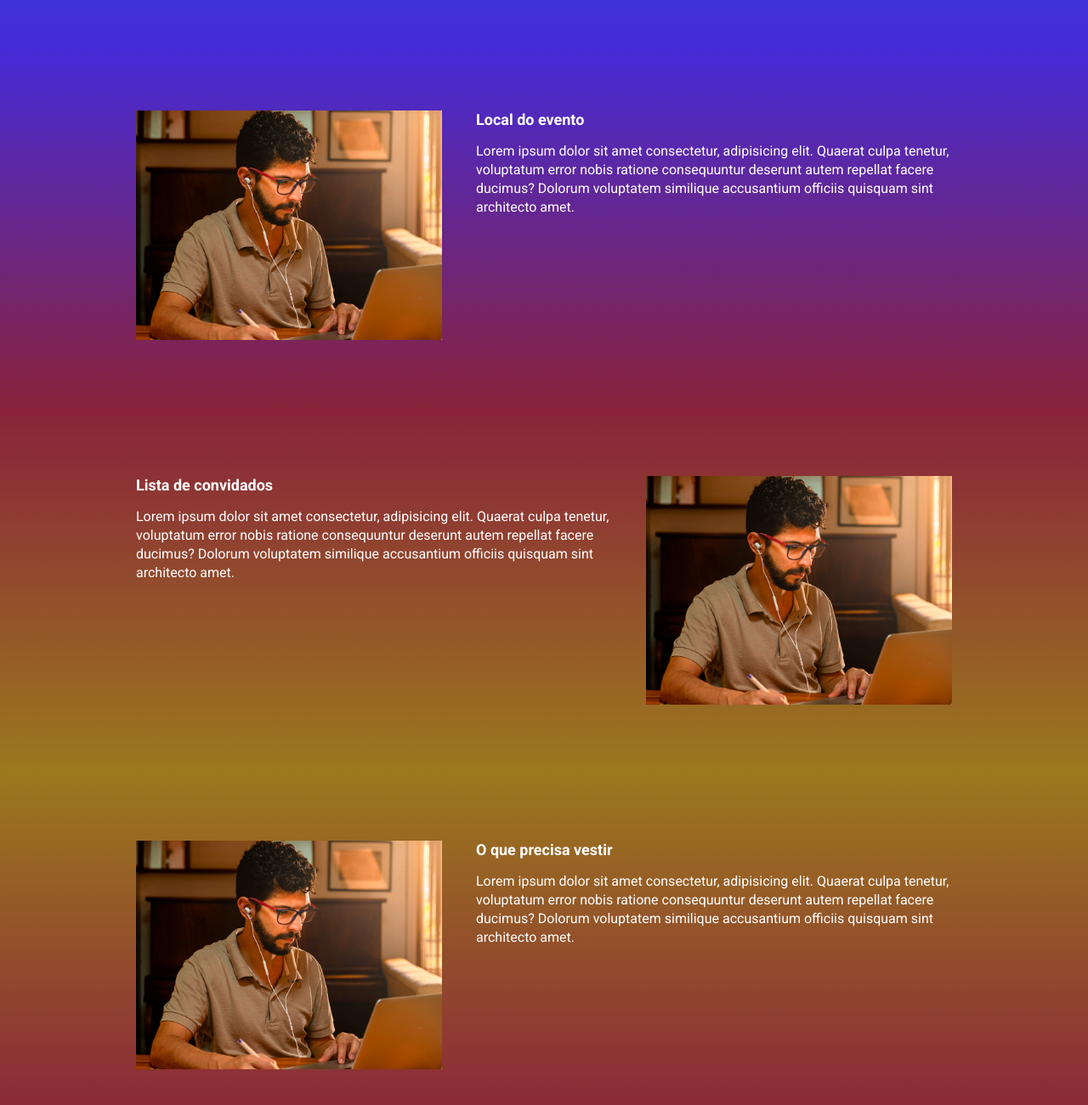
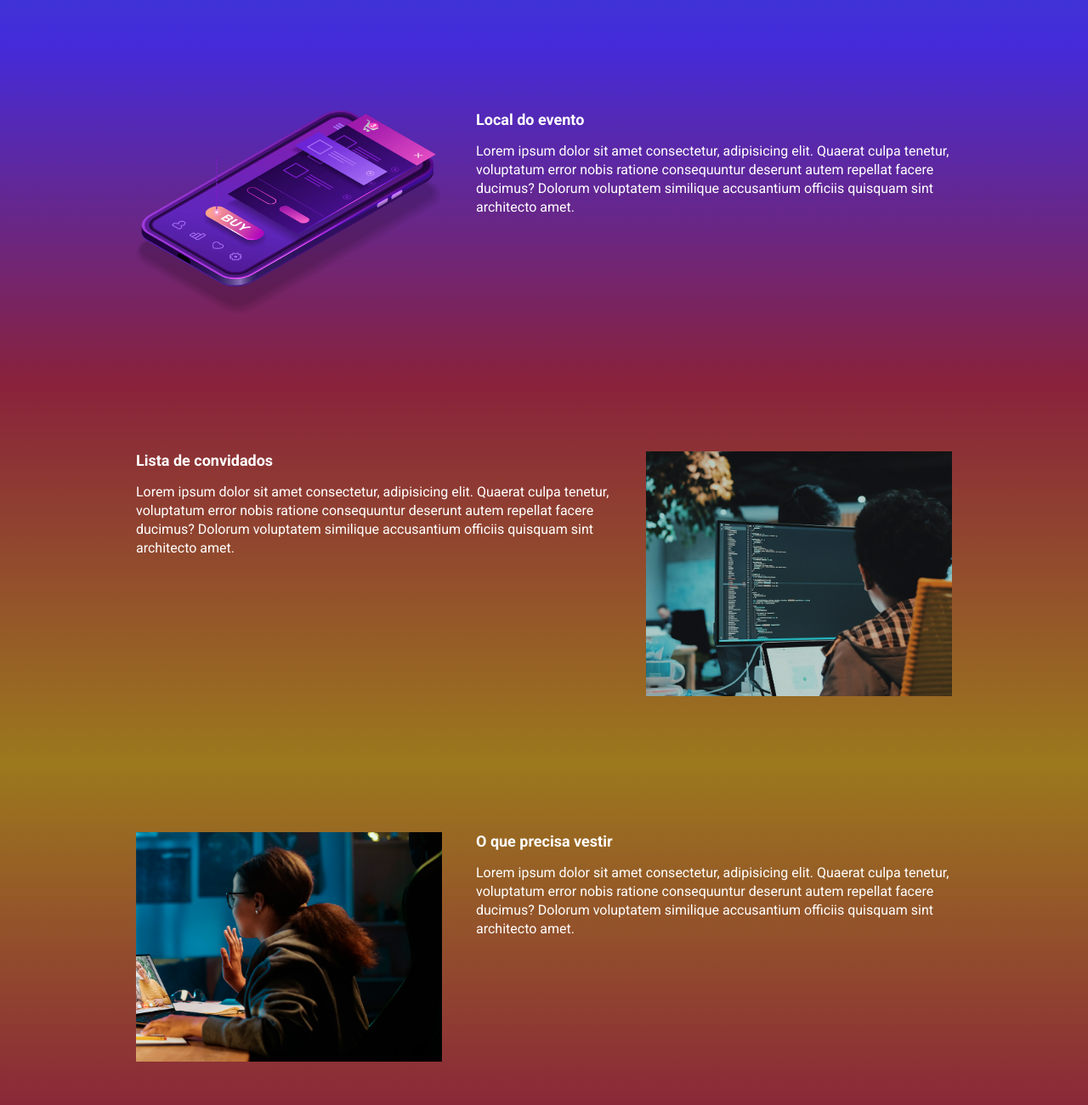
Before and after one commit to DanielAlves1998/ebac_tech_talks, a website built with Parcel: page src/index.html in a window 1280 px wide. Shown: the part 940-2240 px from the top of the page at 85% size. Built offline with nearby package versions, Linux system fonts and the light colour scheme.

Commit message:
adicionando fotos

```diff
--- a/src/index.html
+++ b/src/index.html
@@ -62,7 +62,7 @@
                     Lorem ipsum dolor sit amet consectetur, adipisicing elit. Quaerat culpa tenetur, voluptatum error nobis ratione consequuntur deserunt autem repellat facere ducimus? Dolorum voluptatem similique accusantium officiis quisquam sint architecto amet.
                 </p>
             </div>
-            <img class="event__image" src="./images/frontend.png" alt="front-end">
+            <img class="event__image" src="./images/ui-ux.png" alt="ui-ux">
         </div>
     </section>
 
@@ -74,7 +74,7 @@
                     Lorem ipsum dolor sit amet consectetur, adipisicing elit. Quaerat culpa tenetur, voluptatum error nobis ratione consequuntur deserunt autem repellat facere ducimus? Dolorum voluptatem similique accusantium officiis quisquam sint architecto amet.
                 </p>
             </div>
-            <img class="event__image" src="./images/frontend.png" alt="front-end">
+            <img class="event__image" src="./images/data.png" alt="front-end">
         </div>
     </section>
 
@@ -86,7 +86,7 @@
                     Lorem ipsum dolor sit amet consectetur, adipisicing elit. Quaerat culpa tenetur, voluptatum error nobis ratione consequuntur deserunt autem repellat facere ducimus? Dolorum voluptatem similique accusantium officiis quisquam sint architecto amet.
                 </p>
             </div>
-            <img class="event__image" src="./images/frontend.png" alt="front-end">
+            <img class="event__image" src="./images/backend.png" alt="front-end">
         </div>
     </section>
 
```
